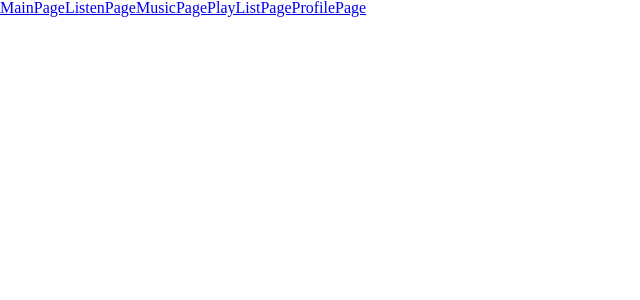
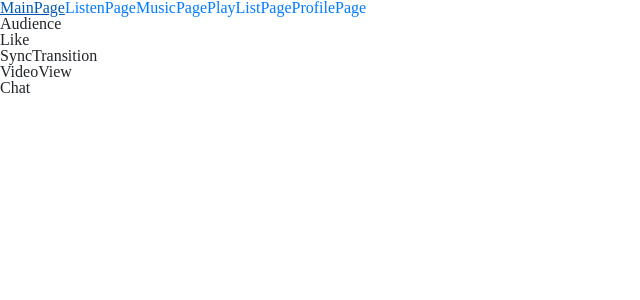
Before and after one commit to snaag/listen-with-me, a React (Create React App) app: page /listen in a window 1280 px wide. Shown: the top 300 px of the page, without its empty margins (0-640 px from the left). Built offline with nearby package versions, Linux system fonts and the light colour scheme.

Commit message:
:docs: code: ListenPage.jsx 에서 사용 할 컴포넌트 추가 * Audience, Chat, Like, Menu, SyncTransition, VideoView (.jsx)

```diff
--- a/src/components/pages/listen/ListenPage.jsx
+++ b/src/components/pages/listen/ListenPage.jsx
@@ -1,8 +1,19 @@
 import React, { Component } from 'react';
+import 'bootstrap/dist/css/bootstrap.css';
+
+import Menu from './components/Menu';
+import VideoView from './components/VideoView';
+import Chat from './components/Chat';
 
 class ListenPage extends Component {
   render() {
-    return <div></div>;
+    return (
+      <>
+        <Menu />
+        <VideoView />
+        <Chat />
+      </>
+    );
   }
 }
 
--- /dev/null
+++ b/src/components/pages/listen/components/Audience.jsx
@@ -0,0 +1,7 @@
+import React from 'react';
+
+const Audience = () => {
+  return <div>Audience</div>;
+};
+
+export default Audience;
--- /dev/null
+++ b/src/components/pages/listen/components/Chat.jsx
@@ -0,0 +1,7 @@
+import React from 'react';
+
+const Chat = () => {
+  return <div>Chat</div>;
+};
+
+export default Chat;
--- /dev/null
+++ b/src/components/pages/listen/components/Like.jsx
@@ -0,0 +1,7 @@
+import React from 'react';
+
+const Like = () => {
+  return <div>Like</div>;
+};
+
+export default Like;
--- /dev/null
+++ b/src/components/pages/listen/components/Menu.jsx
@@ -0,0 +1,17 @@
+import React from 'react';
+
+import Audience from './Audience';
+import Like from './Like';
+import SyncTransition from './SyncTransition';
+
+const Menu = () => {
+  return (
+    <>
+      <Audience />
+      <Like />
+      <SyncTransition />
+    </>
+  );
+};
+
+export default Menu;
--- /dev/null
+++ b/src/components/pages/listen/components/SyncTransition.jsx
@@ -0,0 +1,7 @@
+import React from 'react';
+
+const SyncTransition = () => {
+  return <div>SyncTransition</div>;
+};
+
+export default SyncTransition;
--- a/src/components/pages/listen/components/VideoView.jsx
+++ b/src/components/pages/listen/components/VideoView.jsx
@@ -2,7 +2,7 @@ import React, { Component } from 'react';
 
 class VideoView extends Component {
   render() {
-    return <div></div>;
+    return <div>VideoView</div>;
   }
 }
 
```
